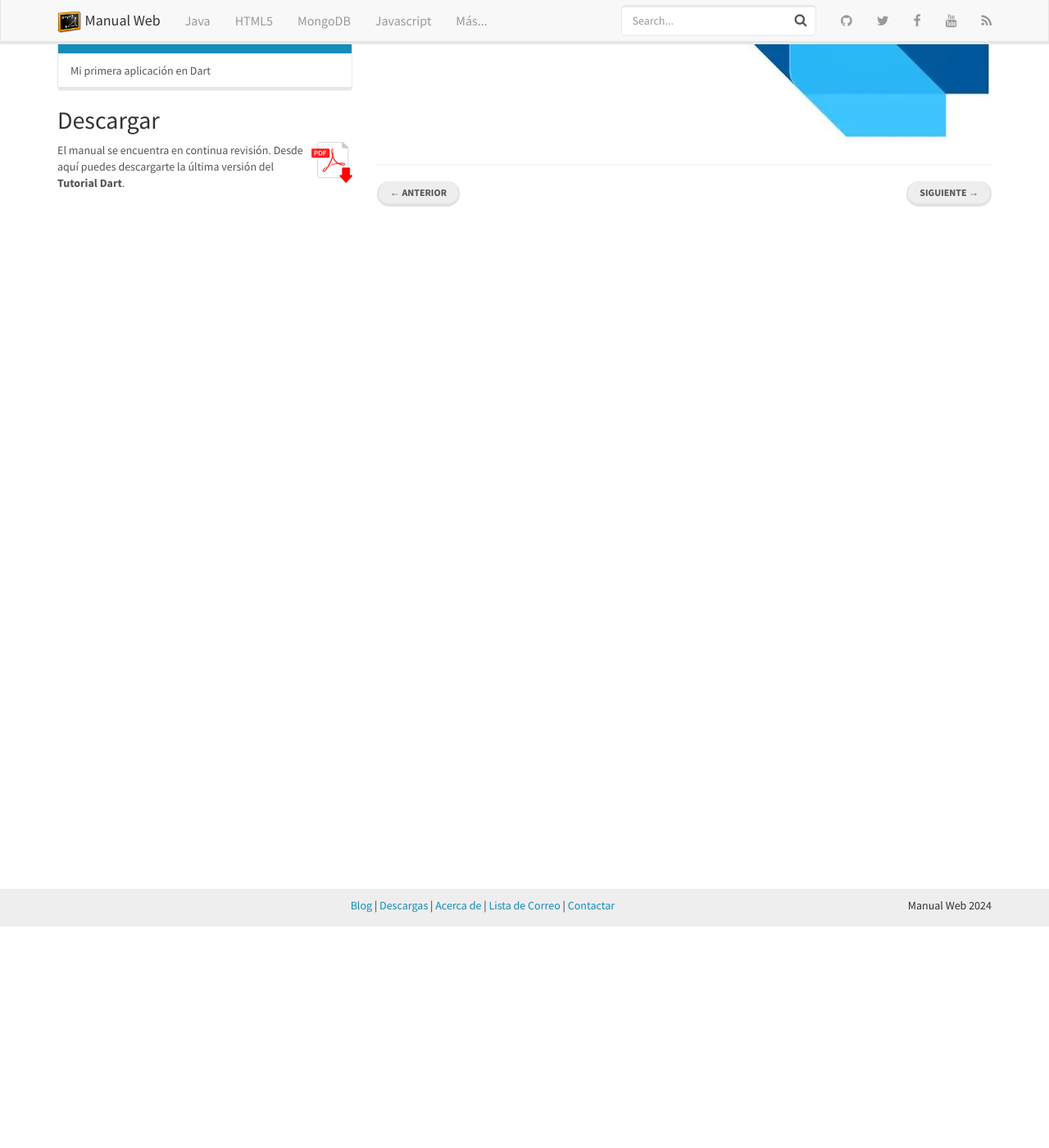
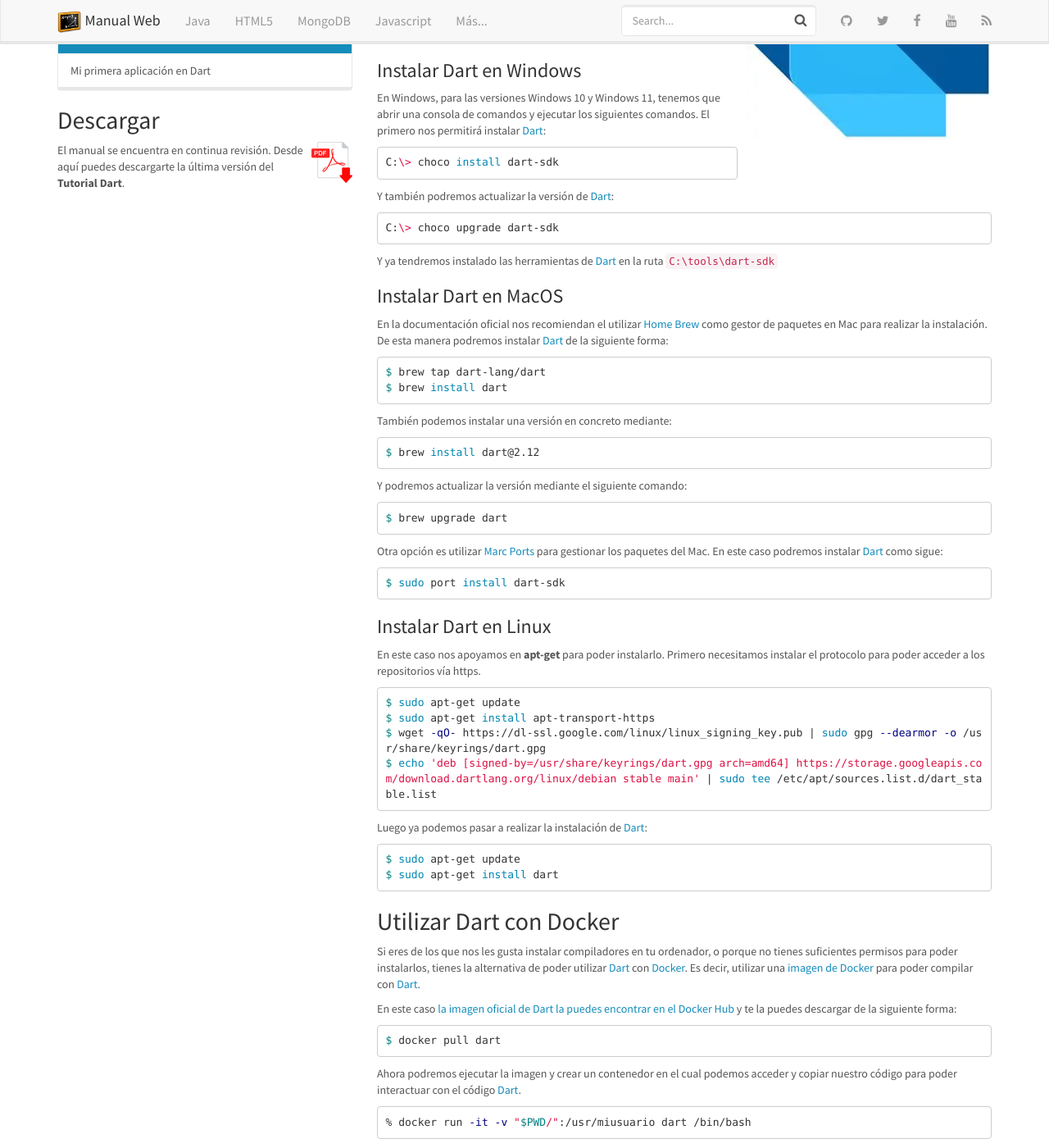
Before and after one commit to manualweb/manualweb, a Jekyll site: the page built from _dart/instalar-dart.md, in a window 1280 px wide and 1400 px high, scrolled down 270 px. Shown: the whole window at 82% size. Built offline with Jekyll 4.4.1, drawn with Linux system fonts in a browser that asks for light colours; nearby versions of some CDN libraries; some of the changed text lies outside the part shown.

Commit message:
Nuevos Elementos

````diff
--- a/_dart/instalar-dart.md
+++ b/_dart/instalar-dart.md
@@ -8,3 +8,117 @@ tags: [windows,mac,linux,docker,macports,brew,apt-get]
 image:
   path: /img/covers/dart-cover.webp
 ---
+
+## Cómo instalar Dart
+
+
+Para instalar [Dart](https://www.manualweb.net/dart/) en su sistema, primero tienes que visitar su sitio web oficial en [https://dart.dev](https://dart.dev/). Ahí, encontrará [instrucciones detalladas para diferentes sistemas operativos, incluyendo Windows, MacOS y Linux](https://dart.dev/get-dart).
+
+
+Lo que necesitas es **instalar el SDK de Dart** para poder crear las estructuras de código y poder compilar el código fuente. Aunque, si quieres, puedes, incluso, [compilar el SDK de Dart](https://github.com/dart-lang/sdk/wiki/Building).
+
+
+### Instalar Dart en Windows
+
+
+En Windows, para las versiones Windows 10 y Windows 11, tenemos que abrir una consola de comandos y ejecutar los siguientes comandos. El primero nos permitirá instalar [Dart](https://www.manualweb.net/dart/):
+
+
+```shell
+C:\> choco install dart-sdk
+```
+
+
+Y también podremos actualizar la versión de [Dart](https://www.manualweb.net/dart/):
+
+
+```shell
+C:\> choco upgrade dart-sdk
+```
+
+
+Y ya tendremos instalado las herramientas de [Dart](https://www.manualweb.net/dart/) en la ruta `C:\tools\dart-sdk`
+
+
+### Instalar Dart en MacOS
+
+
+En la documentación oficial nos recomiendan el utilizar [Home Brew](https://brew.sh/) como gestor de paquetes en Mac para realizar la instalación. De esta manera podremos instalar [Dart](https://www.manualweb.net/dart/) de la siguiente forma:
+
+
+```shell
+$ brew tap dart-lang/dart
+$ brew install dart
+```
+
+
+También podemos instalar una versión en concreto mediante:
+
+
+```shell
+$ brew install dart@2.12
+```
+
+
+Y podremos actualizar la versión mediante el siguiente comando:
+
+
+```shell
+$ brew upgrade dart
+```
+
+
+Otra opción es utilizar [Marc Ports](https://www.macports.org/) para gestionar los paquetes del Mac. En este caso podremos instalar [Dart](https://www.manualweb.net/dart/) como sigue:
+
+
+```shell
+$ sudo port install dart-sdk
+```
+
+
+### Instalar Dart en Linux
+
+
+En este caso nos apoyamos en **apt-get** para poder instalarlo. Primero necesitamos instalar el protocolo para poder acceder a los repositorios vía https.
+
+
+```shell
+$ sudo apt-get update
+$ sudo apt-get install apt-transport-https
+$ wget -qO- https://dl-ssl.google.com/linux/linux_signing_key.pub | sudo gpg --dearmor -o /usr/share/keyrings/dart.gpg
+$ echo 'deb [signed-by=/usr/share/keyrings/dart.gpg arch=amd64] https://storage.googleapis.com/download.dartlang.org/linux/debian stable main' | sudo tee /etc/apt/sources.list.d/dart_stable.list
+```
+
+
+Luego ya podemos pasar a realizar la instalación de [Dart](https://www.manualweb.net/dart/):
+
+
+```shell
+$ sudo apt-get update
+$ sudo apt-get install dart
+```
+
+
+## Utilizar Dart con Docker
+
+
+Si eres de los que nos les gusta instalar compiladores en tu ordenador, o porque no tienes suficientes permisos para poder instalarlos, tienes la alternativa de poder utilizar [Dart](https://www.manualweb.net/dart/) con [Docker](https://arquitectoit.com/docker/que-es-docker/). Es decir, utilizar una [imagen de Docker](https://arquitectoit.com/docker/que-es-docker/) para poder compilar con [Dart](https://www.manualweb.net/dart/).
+
+
+En este caso [la imagen oficial de Dart la puedes encontrar en el Docker Hub](https://hub.docker.com/_/dart) y te la puedes descargar de la siguiente forma:
+
+
+```shell
+$ docker pull dart
+```
+
+
+Ahora podremos ejecutar la imagen y crear un contenedor en el cual podemos acceder y copiar nuestro código para poder interactuar con el código [Dart](https://www.manualweb.net/dart/).
+
+
+```shell
+% docker run -it -v "$PWD/":/usr/miusuario dart /bin/bash
+```
+
+
+De esta forma ya sabemos como podemos instalar Dart o cómo podemos utilizar Dart con Docker para poder utilizarlo.
````
